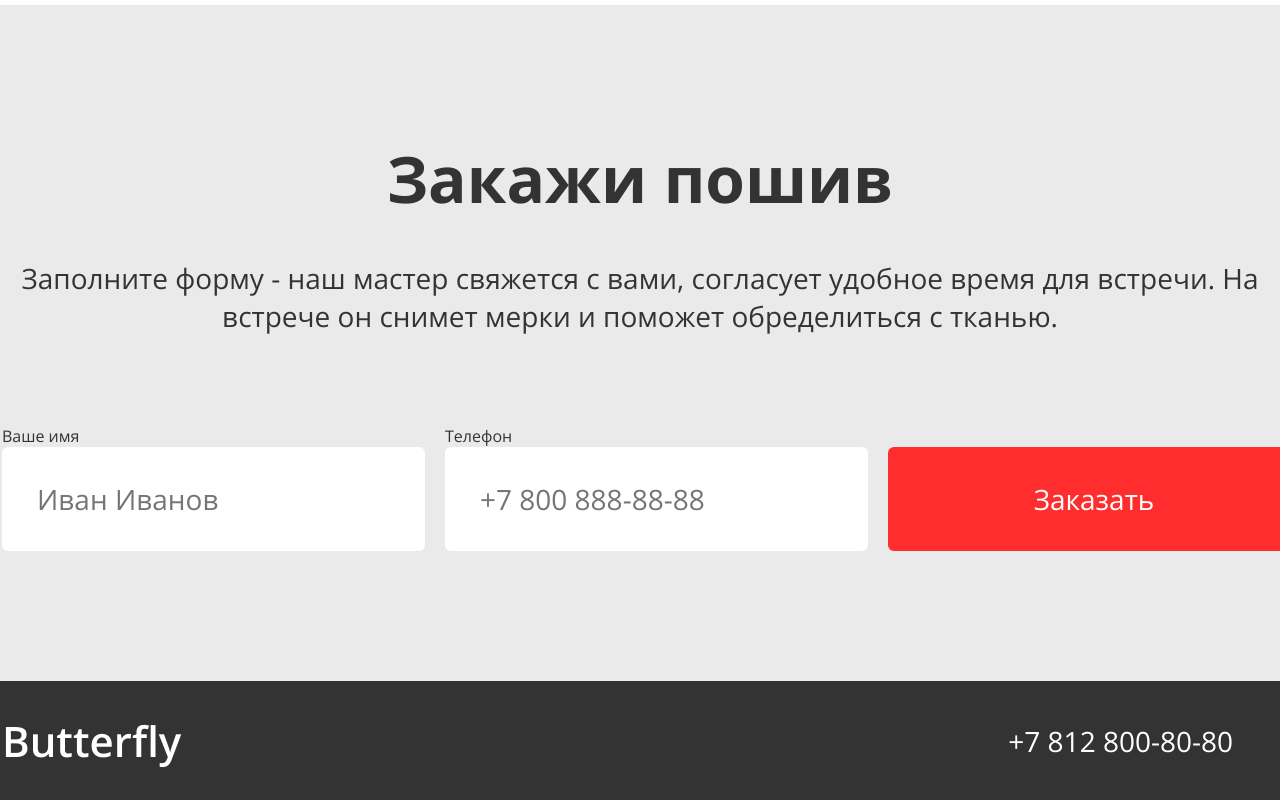
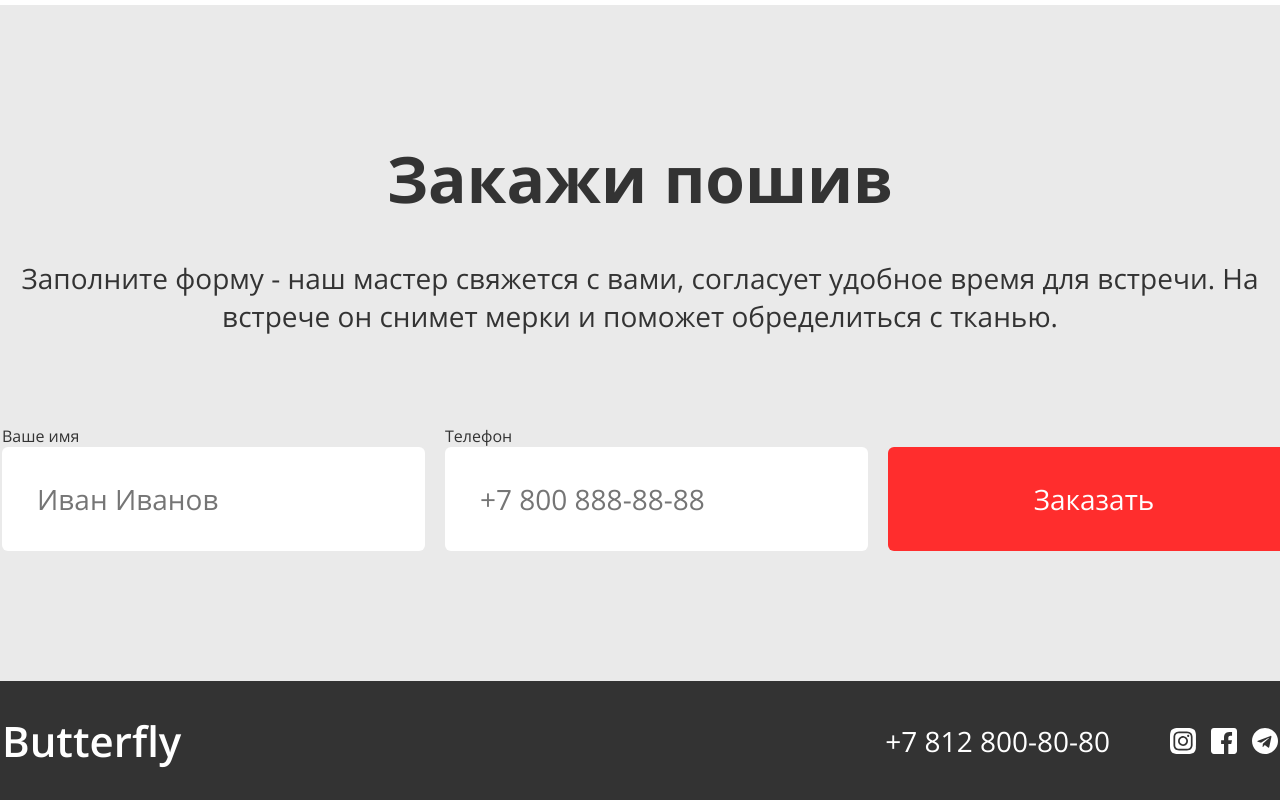
Before and after one commit to nlabutina/butterfly-shop-labutina, a website: page www/index.html in a window 1280 px wide. Shown: the part 1807-2607 px from the top of the page. Drawn offline with Linux system fonts and the light colour scheme.

Commit message:
стилизован раздел footer

```diff
--- a/src/styles/blocks/_socials.scss
+++ b/src/styles/blocks/_socials.scss
@@ -4,11 +4,15 @@
   list-style: none;
 }
 
+.footer-contacts {
+  display: flex;
+}
+
 .socials-item {
   margin-left: 15px;
 }
 
-.soials-link {
+.socials-link {
   display: block;
   width: 26px;
   height: 26px;
```
Also changed, not shown: www/style/style.css.
